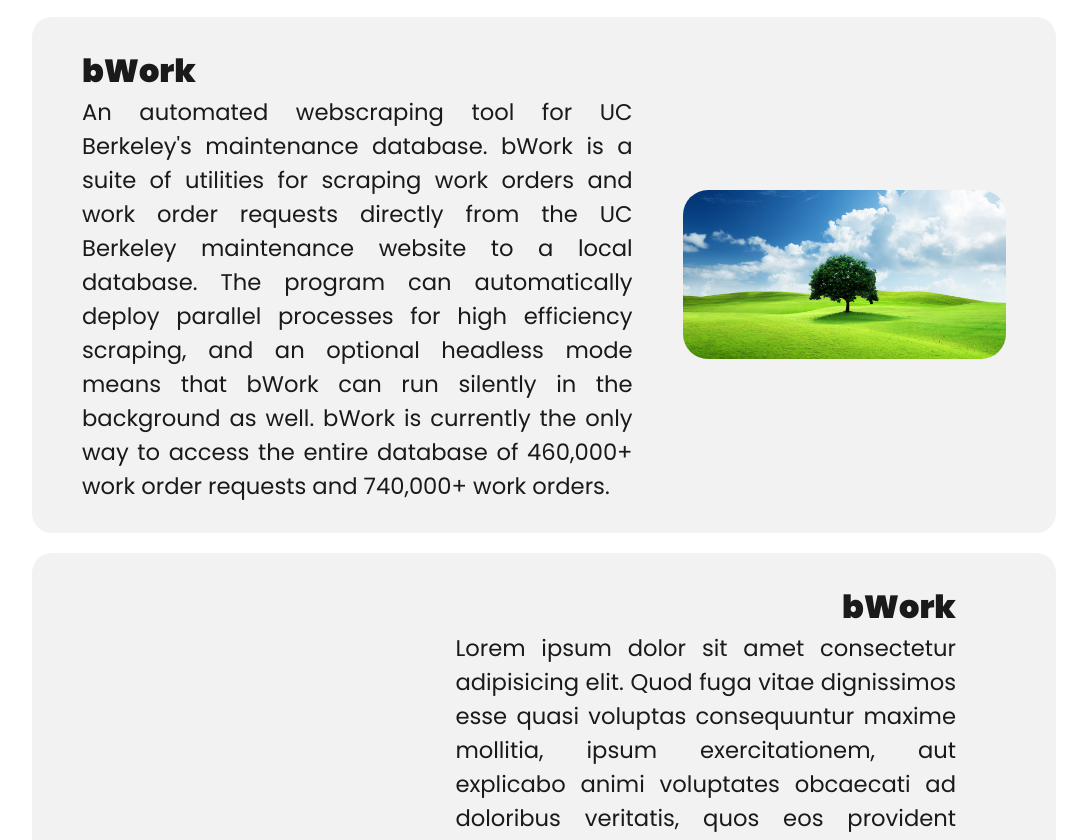
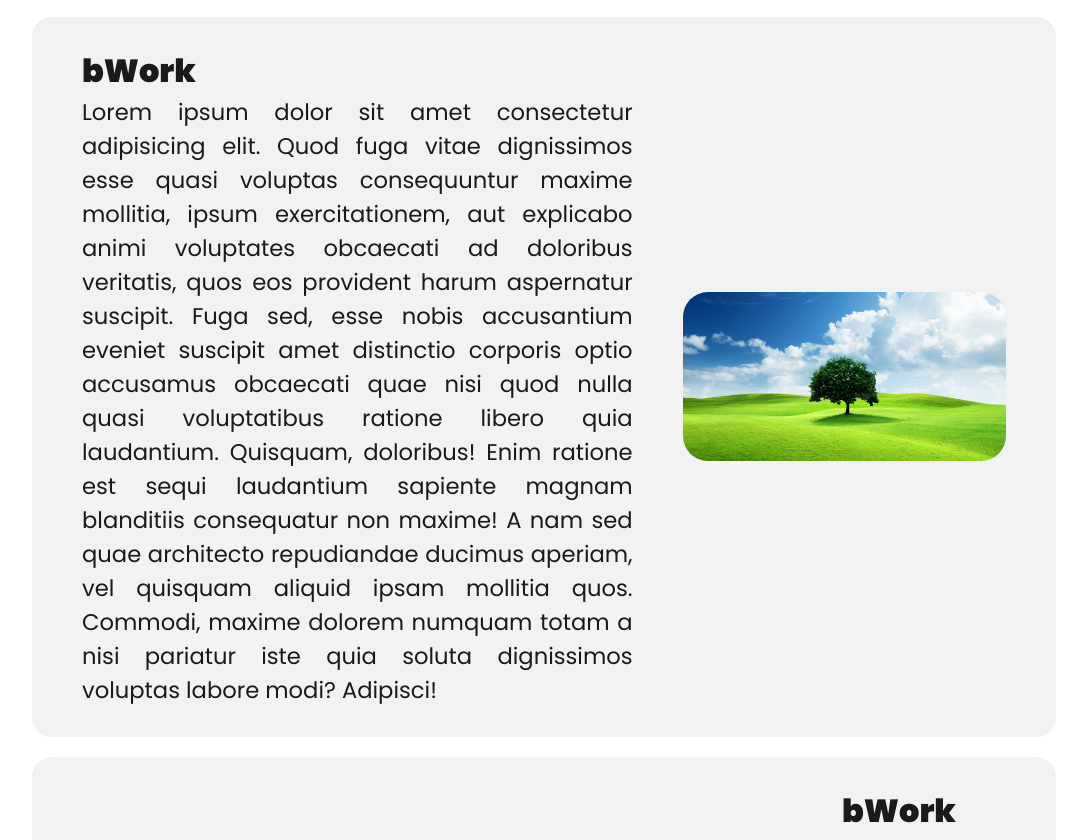
Before and after one commit to paulStruble/portfolio, a website: page src/public/index.html in a window 1280 px wide. Shown: the part 3416-4256 px from the top of the page, without its empty margins (96-1183 px from the left). Drawn offline with Linux system fonts and the light colour scheme.

Commit message:
Revert "bWork project description"
This reverts commit b0120f7f6b714f2ed125a6c67f7d804da1efab9c.

```diff
--- a/src/public/index.html
+++ b/src/public/index.html
@@ -301,17 +301,22 @@
                     <div class="project-content content-left">
                         <h3>bWork</h3>
                         <p>
-                            An automated webscraping tool for UC Berkeley's
-                            maintenance database. bWork is a suite of utilities
-                            for scraping work orders and work order requests
-                            directly from the UC Berkeley maintenance website to
-                            a local database. The program can automatically
-                            deploy parallel processes for high efficiency
-                            scraping, and an optional headless mode means that
-                            bWork can run silently in the background as well.
-                            bWork is currently the only way to access the entire
-                            database of 460,000+ work order requests and
-                            740,000+ work orders.
+                            Lorem ipsum dolor sit amet consectetur adipisicing
+                            elit. Quod fuga vitae dignissimos esse quasi
+                            voluptas consequuntur maxime mollitia, ipsum
+                            exercitationem, aut explicabo animi voluptates
+                            obcaecati ad doloribus veritatis, quos eos provident
+                            harum aspernatur suscipit. Fuga sed, esse nobis
+                            accusantium eveniet suscipit amet distinctio
+                            corporis optio accusamus obcaecati quae nisi quod
+                            nulla quasi voluptatibus ratione libero quia
+                            laudantium. Quisquam, doloribus! Enim ratione est
+                            sequi laudantium sapiente magnam blanditiis
+                            consequatur non maxime! A nam sed quae architecto
+                            repudiandae ducimus aperiam, vel quisquam aliquid
+                            ipsam mollitia quos. Commodi, maxime dolorem numquam
+                            totam a nisi pariatur iste quia soluta dignissimos
+                            voluptas labore modi? Adipisci!
                         </p>
                     </div>
                     <img src="images/placeholder.jpg" />
```
